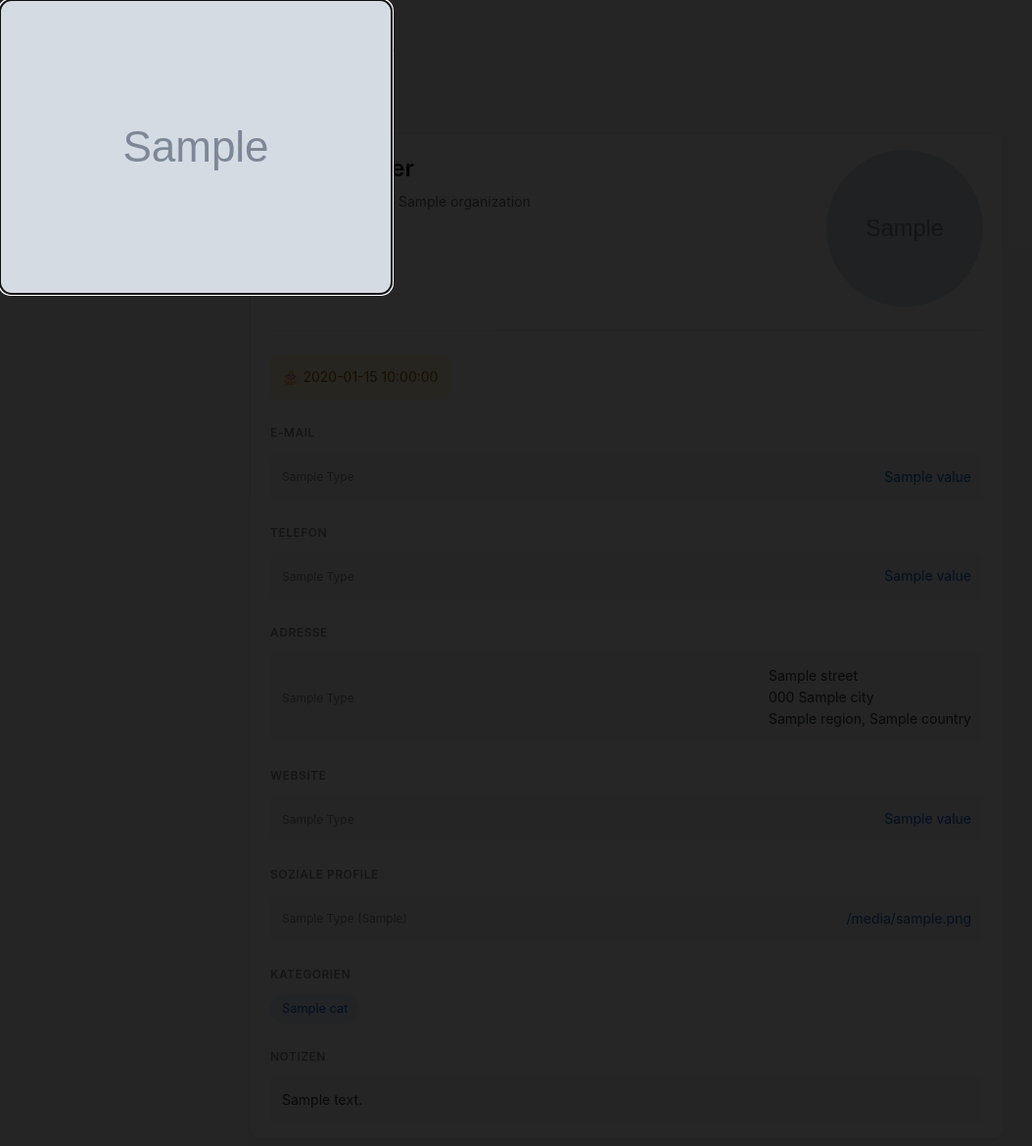
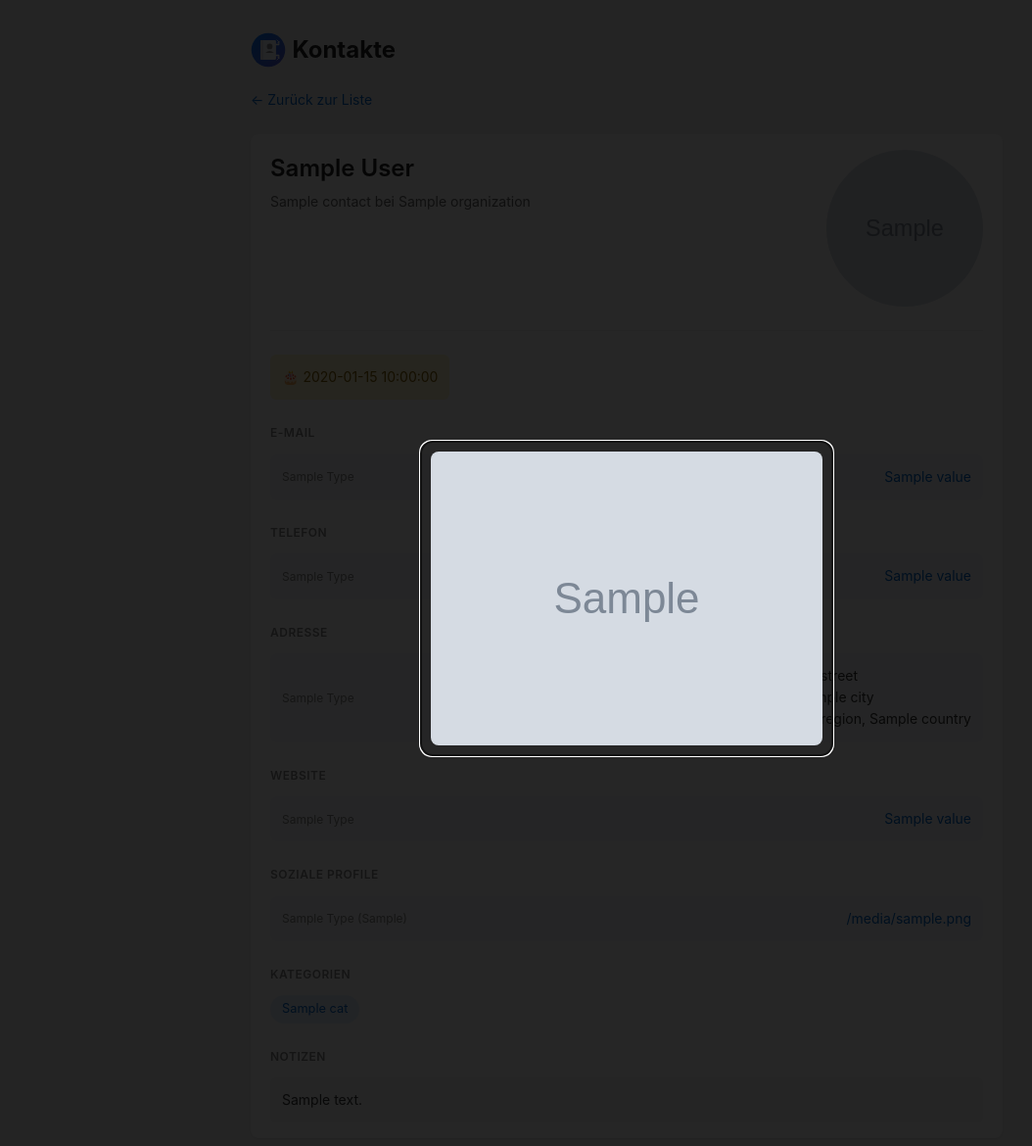
Before and after one commit to skoelle/icloud-contacts-sync, a FastAPI app: template src/api/templates/contact.html in a window 1280 px wide, after a click that opens the changed part. Shown: the top 1170 px of the page at 98% size, without its empty margins (0-1054 px from the left). Run offline with FastAPI, Linux system fonts and the light colour scheme; the template is opened without the code that fills it: most values are stand-ins (such as "Sample title", 1, 10 or a date in 2020); grey boxes marked "Sample" are stand-in pictures.

Commit message:
web clickable photo centered

```diff
--- a/src/api/templates/contact.html
+++ b/src/api/templates/contact.html
@@ -194,10 +194,14 @@
         .photo-dialog {
             border: none;
             border-radius: 12px;
-            padding: 0;
+            padding: 10px;
             max-width: 90vw;
             max-height: 90vh;
             background: transparent;
+            position: fixed;
+            top: 50%;
+            left: 50%;
+            transform: translate(-50%, -50%);
         }
 
         .photo-dialog::backdrop {
```
